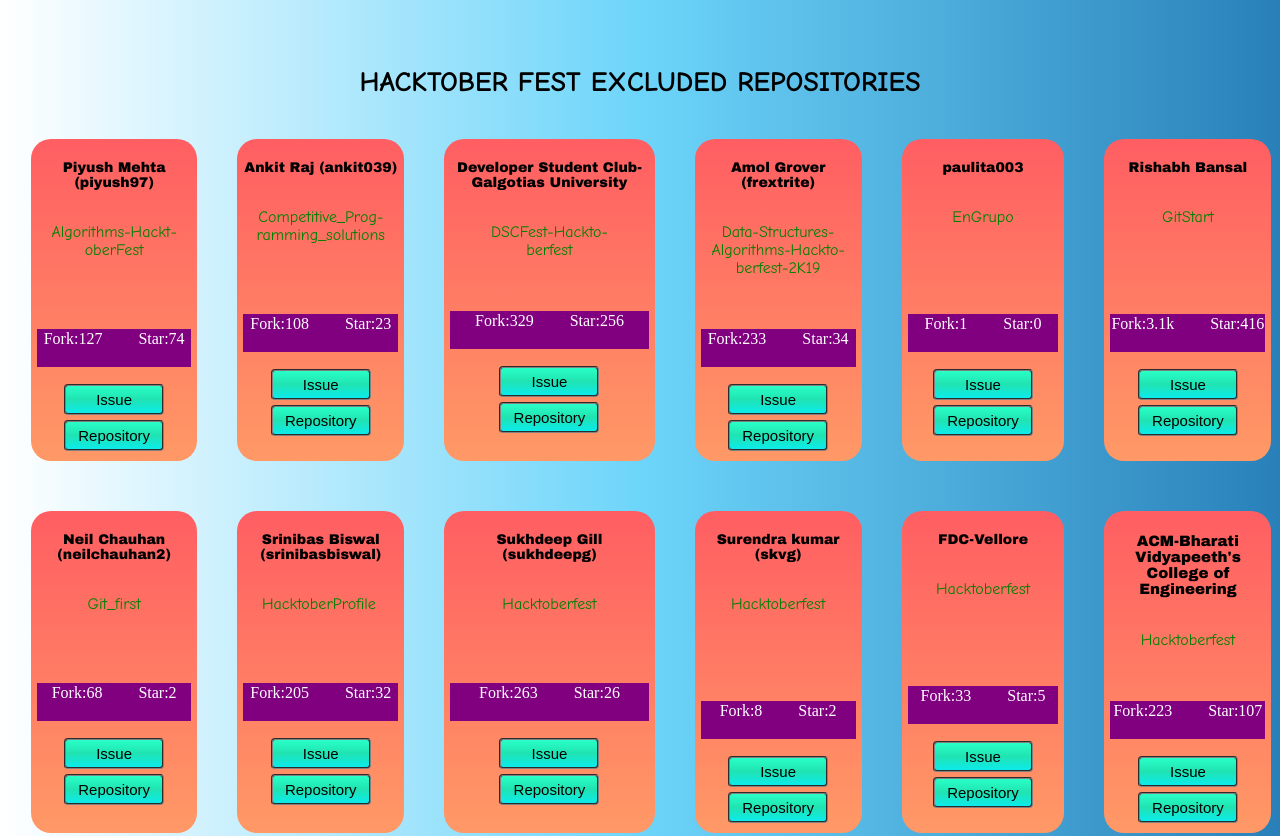
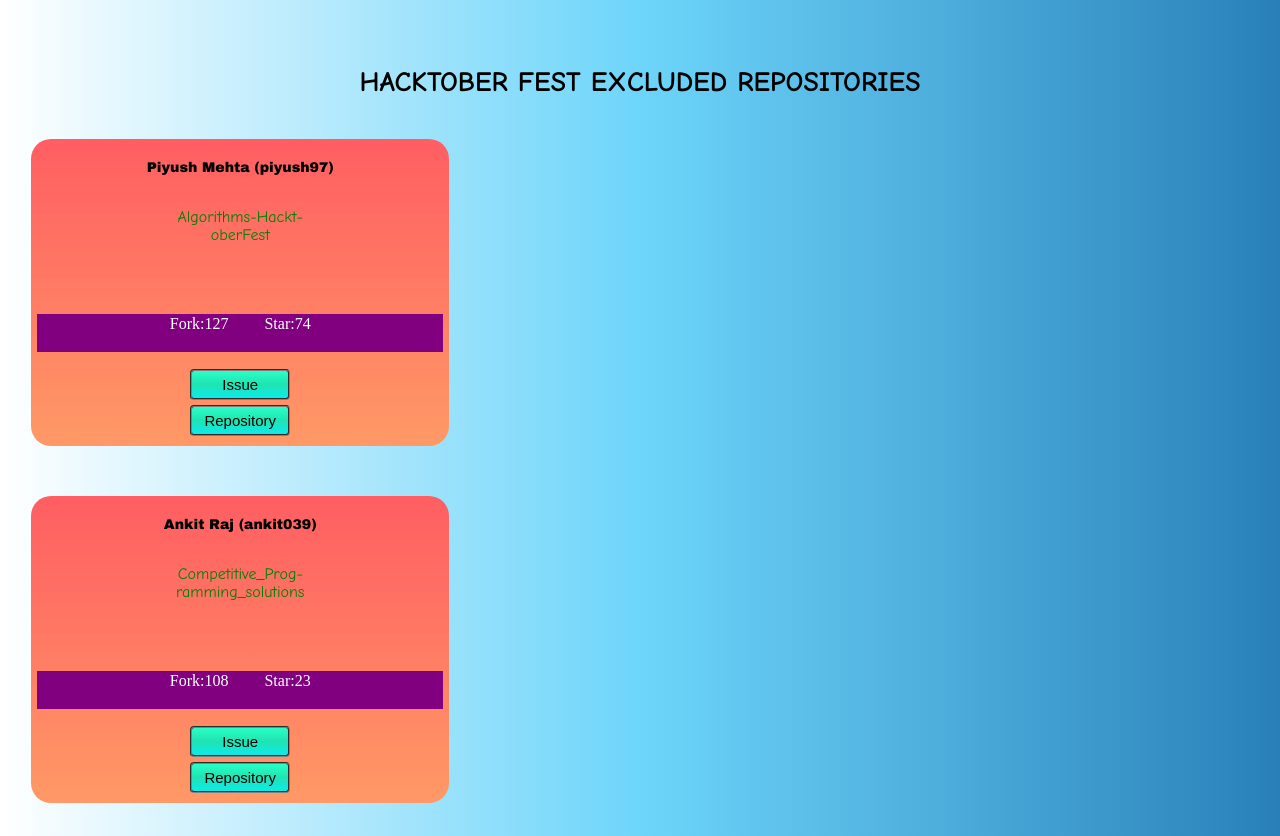
Before and after one commit to amohapatra123/codex-minor-project, a plain HTML site: page index.html in a window 1280 px wide. Shown: the top 836 px of the page. Drawn offline with Linux system fonts and the light colour scheme.

Commit message:
Update style.css

```diff
--- a/style.css
+++ b/style.css
@@ -11,7 +11,7 @@ background: linear-gradient(to right, #FFFFFF, #6DD5FA, #2980B9); /* W3C, IE 10+
 	}
 .supermain{
 	display:inline-grid;
-	grid-template-columns: 1fr 1fr 1fr 1fr 1fr 1fr;
+/* 	grid-template-columns: 1fr 1fr 1fr 1fr 1fr 1fr; */
 }
 .mainheading
 {
```
